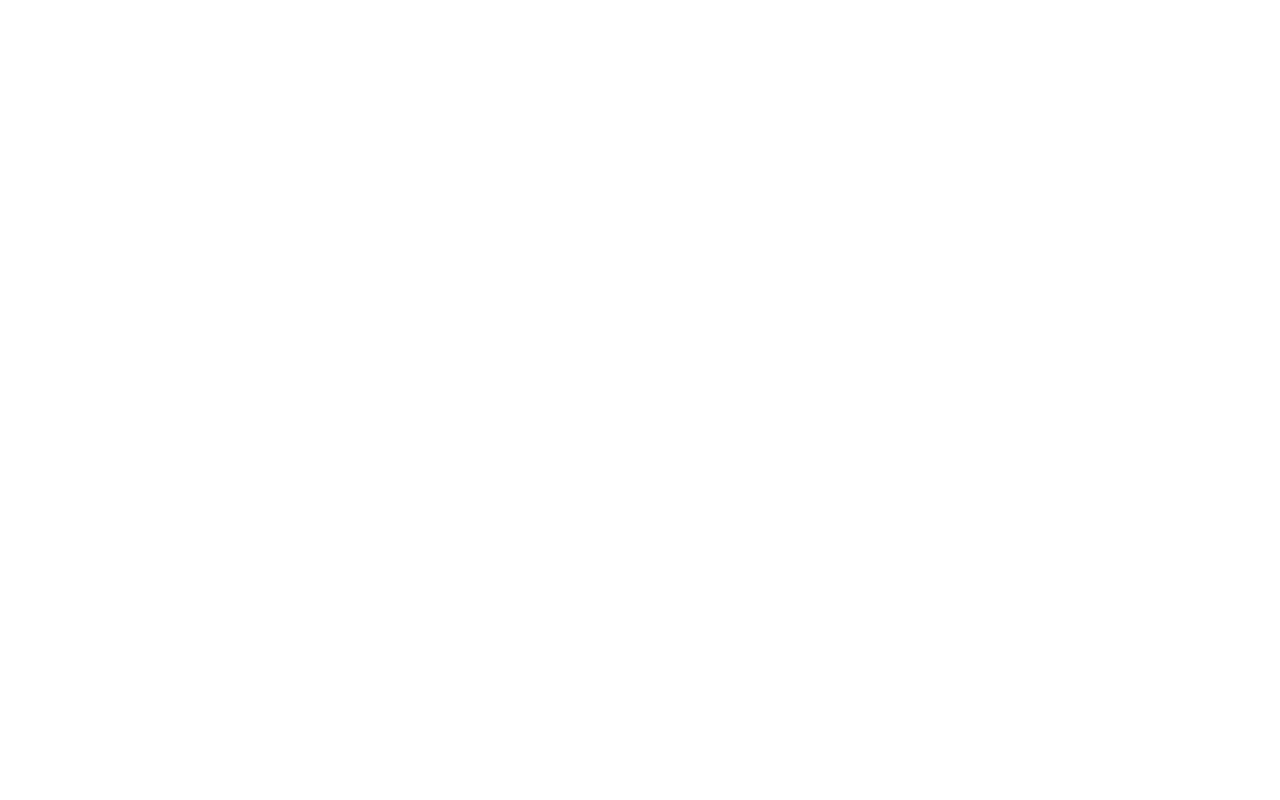
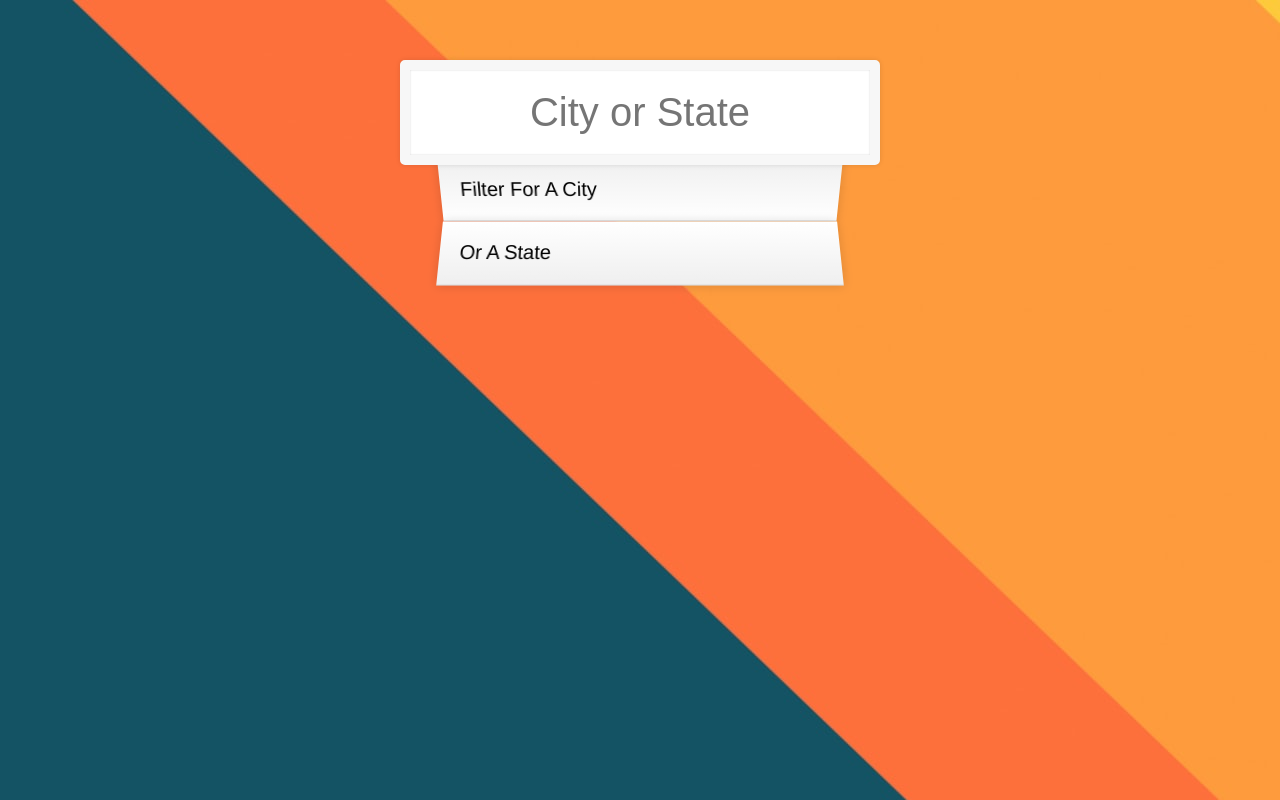
Before and after one commit to Rohit-Saini7/06-Type-Ahead, a plain HTML site: page index.html in a window 1280 px wide. Drawn offline with Linux system fonts and the light colour scheme; no server answers.

Commit message:
challange done

```diff
--- a/css/styles.css
+++ b/css/styles.css
@@ -0,0 +1,75 @@
+html {
+  box-sizing: border-box;
+  background: url(../assets/background.jpg);
+  font-family: "helvetica neue";
+  font-size: 20px;
+  font-weight: 200;
+}
+
+*,
+*:before,
+*:after {
+  box-sizing: inherit;
+}
+
+input {
+  width: 100%;
+  padding: 20px;
+}
+
+.search-form {
+  max-width: 400px;
+  margin: 50px auto;
+}
+
+input.search {
+  margin: 0;
+  text-align: center;
+  outline: 0;
+  border: 10px solid #f7f7f7;
+  width: 120%;
+  left: -10%;
+  position: relative;
+  top: 10px;
+  z-index: 2;
+  border-radius: 5px;
+  font-size: 40px;
+  box-shadow: 0 0 5px rgba(0, 0, 0, 0.12), inset 0 0 2px rgba(0, 0, 0, 0.19);
+}
+
+.suggestions {
+  margin: 0;
+  padding: 0;
+  position: relative;
+}
+
+.suggestions li {
+  background: white;
+  list-style: none;
+  border-bottom: 1px solid #d8d8d8;
+  box-shadow: 0 0 10px rgba(0, 0, 0, 0.14);
+  margin: 0;
+  padding: 20px;
+  transition: background 0.2s;
+  display: flex;
+  justify-content: space-between;
+  text-transform: capitalize;
+}
+
+.suggestions li:nth-child(even) {
+  transform: perspective(100px) rotateX(3deg) translateY(2px) scale(1.001);
+  background: linear-gradient(to bottom, #ffffff 0%, #efefef 100%);
+}
+
+.suggestions li:nth-child(odd) {
+  transform: perspective(100px) rotateX(-3deg) translateY(3px);
+  background: linear-gradient(to top, #ffffff 0%, #efefef 100%);
+}
+
+span.population {
+  font-size: 15px;
+}
+
+.hl {
+  background: #ffc600;
+}
--- a/index.html
+++ b/index.html
@@ -6,6 +6,19 @@
     <title>06 - Type Ahead</title>
   </head>
   <body>
+    <form action="" class="search-form">
+      <input
+        type="text"
+        name=""
+        id=""
+        class="search"
+        placeholder="City or State"
+      />
+      <ul class="suggestions">
+        <li>Filter for a city</li>
+        <li>or a state</li>
+      </ul>
+    </form>
     <script src="./js/index.js"></script>
   </body>
 </html>
--- a/js/index.js
+++ b/js/index.js
@@ -0,0 +1,49 @@
+const endpoint =
+  "https://gist.githubusercontent.com/Miserlou/c5cd8364bf9b2420bb29/raw/2bf258763cdddd704f8ffd3ea9a3e81d25e2c6f6/cities.json";
+
+const cities = [];
+
+fetch(endpoint)
+  .then((result) => result.json())
+  .then((data) => cities.push(...data));
+
+function findMatches(wordToMatch, cities) {
+  return cities.filter((place) => {
+    const regex = new RegExp(wordToMatch, "gi");
+    return place.city.match(regex) || place.state.match(regex);
+  });
+}
+
+function numberWithCommas(x) {
+  return x.toString().replace(/\B(?=(\d{3})+(?!\d))/g, ",");
+}
+
+function displayMatches() {
+  const matchArray = findMatches(this.value, cities);
+
+  const html = matchArray
+    .map((place) => {
+      const regex = new RegExp(this.value, "gi");
+      const cityName = place.city.replace(
+        regex,
+        `<span class="hl">${this.value}</span>`
+      );
+      const stateName = place.state.replace(
+        regex,
+        `<span class="hl">${this.value}</span>`
+      );
+
+      return `
+  <li>
+    <span class="name">${cityName}, ${stateName}</span>
+    <span class="population">${numberWithCommas(place.population)}</span>
+  </li>`;
+    })
+    .join("");
+  suggestions.innerHTML = html;
+}
+const searchInput = document.querySelector(".search");
+const suggestions = document.querySelector(".suggestions");
+
+searchInput.addEventListener("change", displayMatches);
+searchInput.addEventListener("keyup", displayMatches);
```
Also changed, not shown: assets/background.jpg (added), assets/screenshot.png (added), 1 other file.
